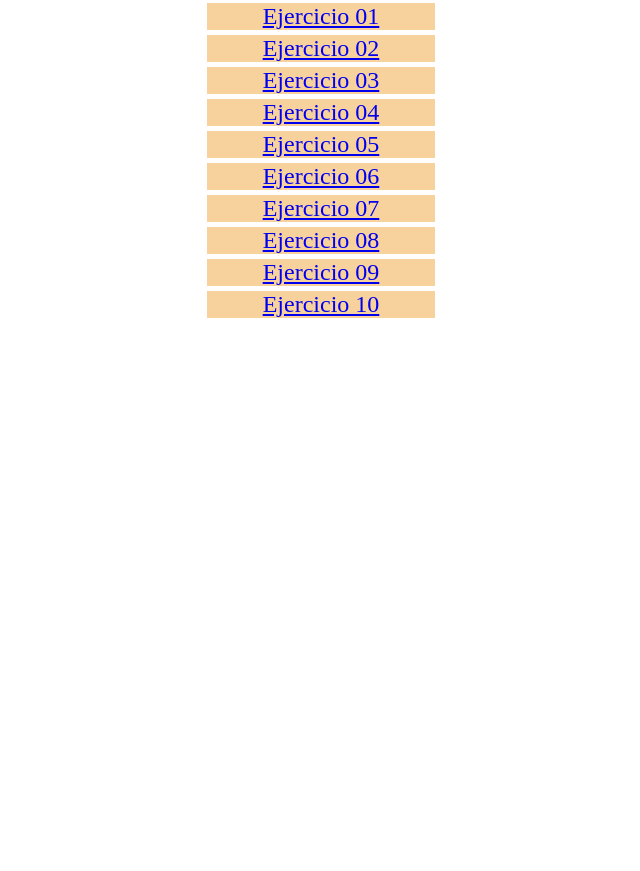
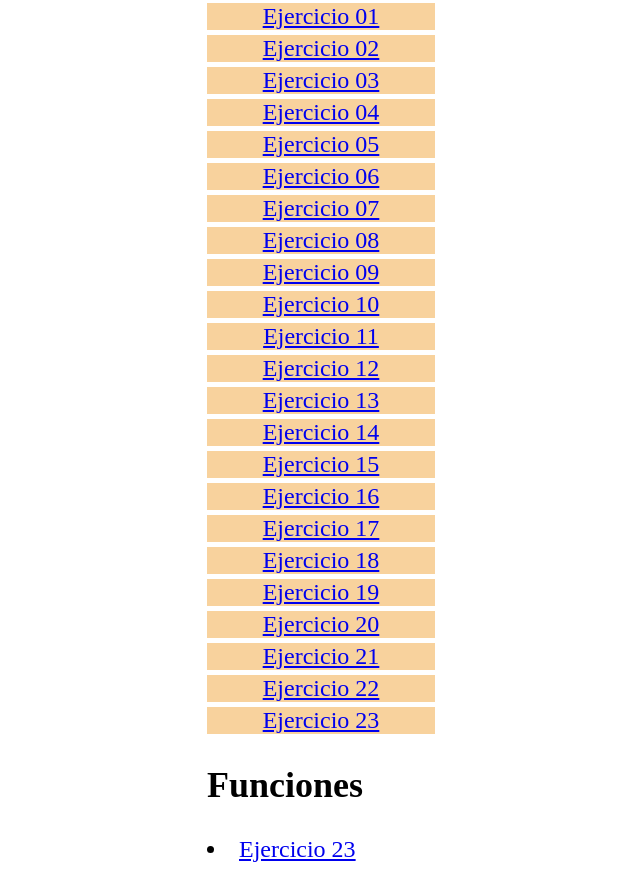
Before and after one commit to NormanSinay/norman_sinay, a plain HTML site: page index.html in a window 1280 px wide. Shown: the part 881-1752 px from the top of the page, without its empty margins (305-945 px from the left). Before the commit the page ends 1223 px from the top, so only its background shows below. Drawn offline with Linux system fonts and the light colour scheme.

Commit message:
Update index.html

```diff
--- a/index.html
+++ b/index.html
@@ -48,7 +48,22 @@
                 <li><a href="Ej8_EsCon/index.html">Ejercicio 08</a></li>
                 <li><a href="Ej9_EsCon/index.html">Ejercicio 09</a></li>
                 <li><a href="Ej10_EsCon/index.html">Ejercicio 10</a></li>
+                <li><a href="Ej11_EsCon/index.html">Ejercicio 11</a></li>
+                <li><a href="Ej12_EsCon/index.html">Ejercicio 12</a></li>
+                <li><a href="Ej13_EsCon/index.html">Ejercicio 13</a></li>
+                <li><a href="Ej14_EsCon/index.html">Ejercicio 14</a></li>
+                <li><a href="Ej15_EsCon/index.html">Ejercicio 15</a></li>
+                <li><a href="Ej16_EsCon/index.html">Ejercicio 16</a></li>
+                <li><a href="Ej17_EsCon/index.html">Ejercicio 17</a></li>
+                <li><a href="Ej18_EsCon/index.html">Ejercicio 18</a></li>
+                <li><a href="Ej19_EsCon/index.html">Ejercicio 19</a></li>
+                <li><a href="Ej20_EsCon/index.html">Ejercicio 20</a></li>
+                <li><a href="Ej21_EsCon/index.html">Ejercicio 21</a></li>
+                <li><a href="Ej22_EsCon/index.html">Ejercicio 22</a></li>
+                <li><a href="Ej23_EsCon/index.html">Ejercicio 23</a></li>
             </ul>
+        <h1>Funciones</h1>
+        <li><a href="Ej23_EsCon/index.html">Ejercicio 23</a></li>
     </nav>
 </body>
 
```
